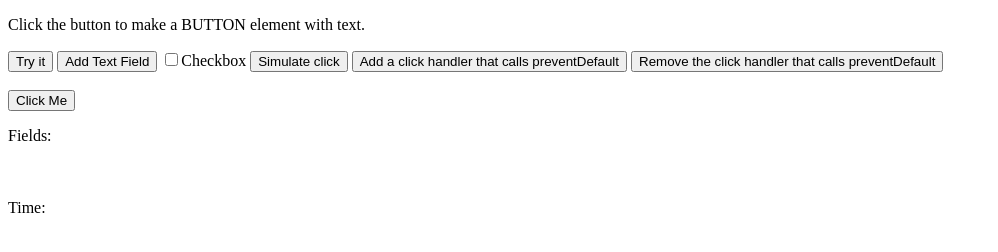
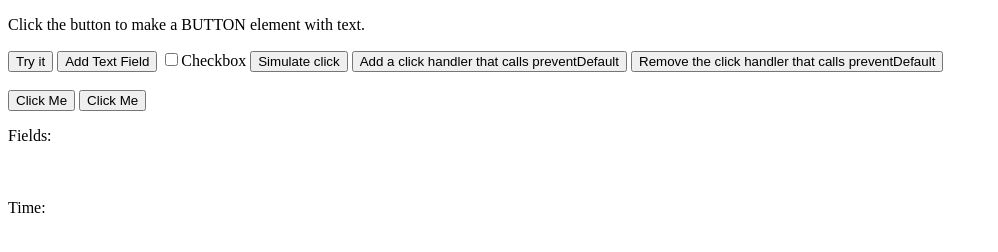
Before and after one commit to yaksh212/yaksh212.github.io, a plain HTML site: page index.html in a window 1280 px wide. Shown: the whole page, without its empty margins (0-998 px from the left). Drawn offline with Linux system fonts and the light colour scheme.

Commit message:
Update index.html

```diff
--- a/index.html
+++ b/index.html
@@ -11,7 +11,6 @@
 <input type="button" onclick="addHandler();" value="Add a click handler that calls preventDefault"/>
 <input type="button" onclick="removeHandler();" value="Remove the click handler that calls preventDefault"/>
   <script>
-
 function displayDate() {
     document.getElementById("p1").innerHTML = Date();
     var element = document.createElement("input");
@@ -39,7 +38,6 @@ function displayDate() {
  };
    function createBtn(type) {
     var element = document.createElement("input");
-
    //Assign different attributes to the element.
    element.type = "button";
     element.id = type;
@@ -70,7 +68,6 @@ function displayDate() {
    element.type = "button";
    element.value = type; // Really? You want the default value to be the type string?
    element.name = type; // And the name too?
-
    element.onclick = function() { // Note this is a function
  var para = document.createElement("div");                       // Create a <p> element
  para.innerHTML = '<button id="bt2" onclick="newFunc()">HiddenBtn</button>';
@@ -78,27 +75,22 @@ function displayDate() {
  para.appendChild(t);                                          // Append the text to <p>
  document.body.appendChild(para);                              // Append <p> to <body>
  };
-
  var foo = document.getElementById("fooBar");
    //Append the element in page (in span).
    foo.appendChild(element);
  };
  document.getElementById("btnAdd").addEventListener("click", newFunc);
-
 function preventDef(event) {
   event.preventDefault();
 }
-
 function addHandler() {
   document.getElementById("checkbox").addEventListener("click",
     preventDef, false);
 }
-
 function removeHandler() {
   document.getElementById("checkbox").removeEventListener("click",
     preventDef, false);
 }
-
 function loopButton(){
 var i=0, doc = document, docFrag = document.createDocumentFragment();
 for (; i < 65000 ; i++){
@@ -110,7 +102,6 @@ for (; i < 65000 ; i++){
 }
 doc.body.appendChild(docFrag);
 }
-
 function simulateClick() {
 document.getElementById('element1').onclick = function() {
  var t = document.createTextNode('GoodStuff!');
@@ -131,13 +122,12 @@ document.getElementById('element1').onclick = function() {
   }
 }
 
-
-
  </script>
 
 <br>
 <br>
 <button id="element1">Click Me</button>
+<button id="Element1">Click Me</button>
 <br>
  <p id="fooBar">Fields:</p>
 <MARQUEE SCROLLDELAY="5" SCROLLAMOUNT="50" onclick="myFunction()" >This is a very fast marquee.</MARQUEE>
```
